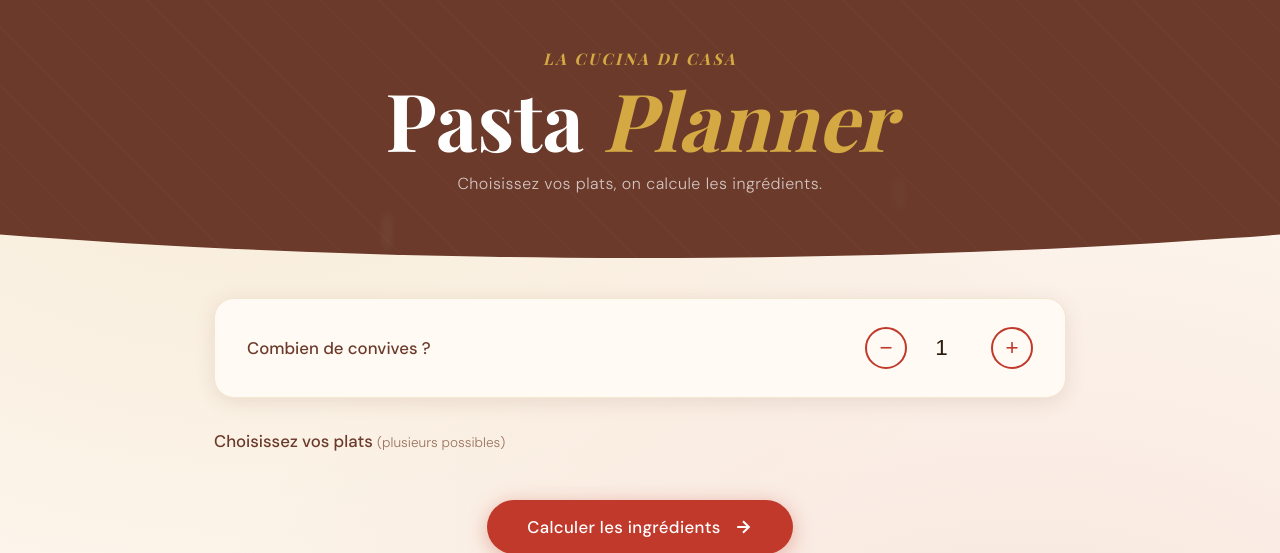
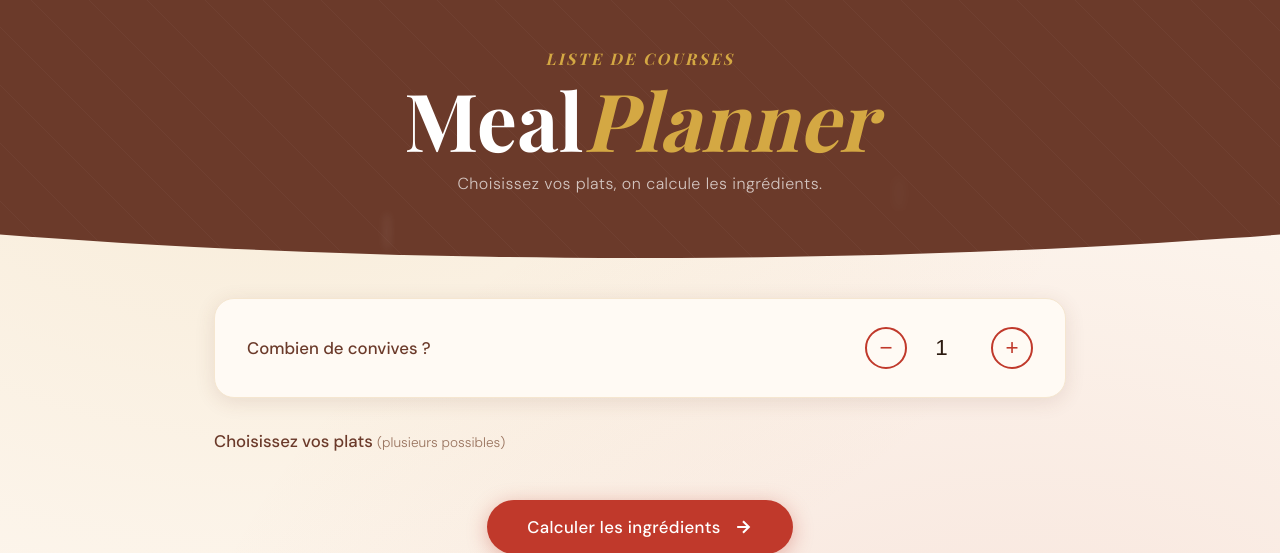
Before and after one commit to Barrioth/PROJET, a Flask app: template app/templates/index.html in a window 1280 px wide. Shown: the top 553 px of the page. Run offline with Flask 3, Linux system fonts and the light colour scheme; the template is opened without the code that fills it, so the values that code supplies are empty; parts of the project's set-up code (start-up, migrations or seed data) failed here and were passed over; some web fonts are replaced.

Commit message:
modif html

```diff
--- a/app/templates/index.html
+++ b/app/templates/index.html
@@ -3,7 +3,7 @@
 <head>
     <meta charset="UTF-8">
     <meta name="viewport" content="width=device-width, initial-scale=1.0">
-    <title>🍝 Pasta Planner</title>
+    <title>🍝 Meal Planner</title>
     <link rel="preconnect" href="https://fonts.googleapis.com">
     <link href="https://fonts.googleapis.com/css2?family=Playfair+Display:ital,wght@0,700;1,400&family=DM+Sans:wght@300;400;500&display=swap" rel="stylesheet">
     <link rel="stylesheet" href="{{ url_for('static', filename='style.css') }}">
@@ -12,8 +12,8 @@
 
     <header>
         <div class="header-inner">
-            <p class="subtitle">La cucina di casa</p>
-            <h1>Pasta <em>Planner</em></h1>
+            <p class="subtitle">Liste de courses</p>
+            <h1>Meal<em>Planner</em></h1>
             <p class="tagline">Choisissez vos plats, on calcule les ingrédients.</p>
         </div>
         <div class="steam s1"></div>
```
